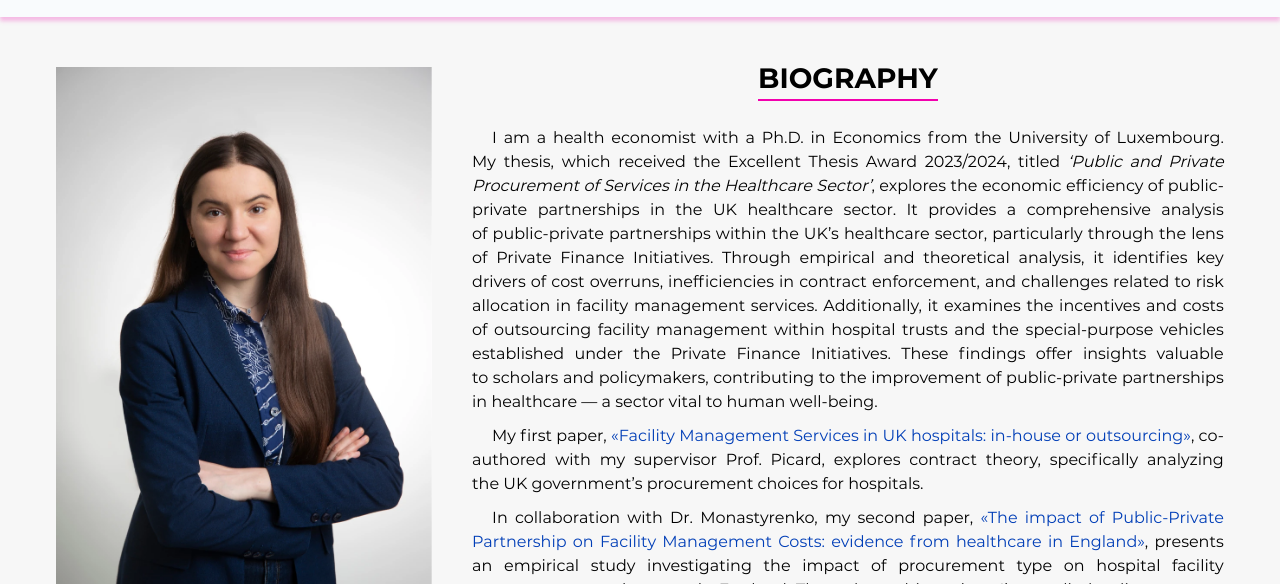
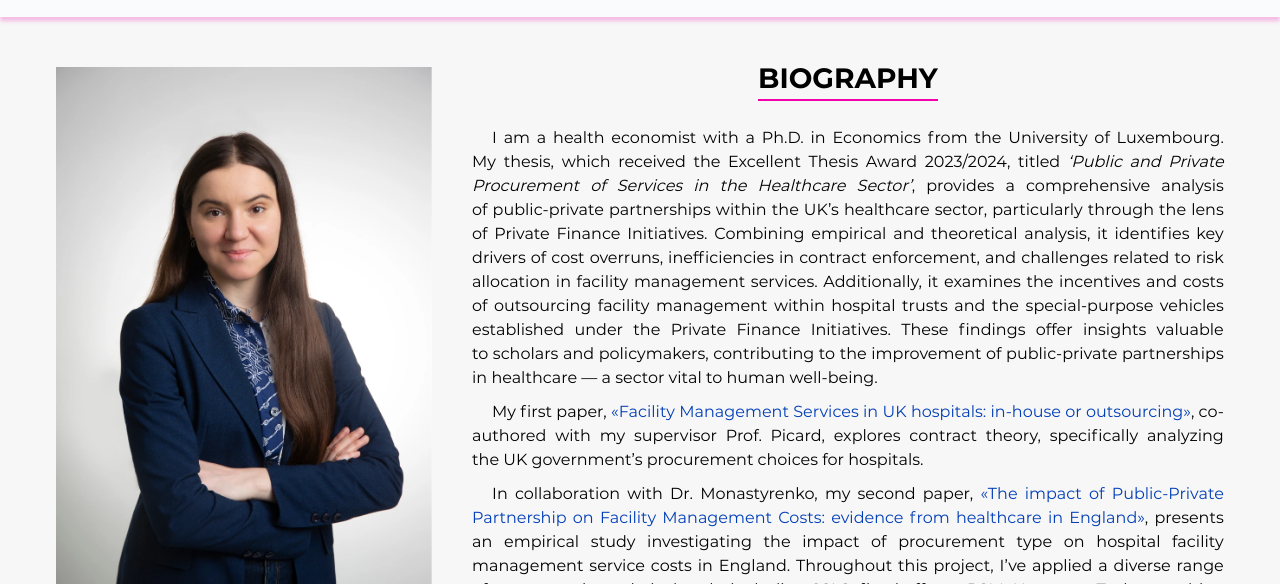
Before and after one commit to apodaneva/apodaneva.github.io, a website: page source/index.html in a window 1280 px wide. Shown: the part 61-645 px from the top of the page. Drawn offline with nearby package versions, Linux system fonts and the light colour scheme; files that its build step writes are made by us from their sources; files whose address does not match are found by name.

Commit message:
biography 2

```diff
--- a/source/index.html
+++ b/source/index.html
@@ -87,7 +87,7 @@
         </div>
         <div class="about__biography">
           <h2>Biography</h2>
-          <p>I&nbsp;am a&nbsp;health economist with a&nbsp;Ph.D. in&nbsp;Economics from the University of&nbsp;Luxembourg. My&nbsp;thesis, which received the Excellent Thesis Award 2023/2024, titled <i>&lsquo;Public and Private Procurement of&nbsp;Services in&nbsp;the Healthcare Sector&rsquo;</i>, explores the economic efficiency of&nbsp;public-private partnerships in&nbsp;the&nbsp;UK healthcare sector. It&nbsp;provides a&nbsp;comprehensive analysis of&nbsp;public-private partnerships within the UK&rsquo;s healthcare sector, particularly through the lens of&nbsp;Private Finance Initiatives. Through empirical and theoretical analysis, it&nbsp;identifies key drivers of&nbsp;cost overruns, inefficiencies in&nbsp;contract enforcement, and challenges related to&nbsp;risk allocation in&nbsp;facility management services. Additionally, it&nbsp;examines the incentives and costs of&nbsp;outsourcing facility management within hospital trusts and the special-purpose vehicles established under the Private Finance Initiatives. These findings offer insights valuable to&nbsp;scholars and policymakers, contributing to&nbsp;the improvement of&nbsp;public-private partnerships in&nbsp;healthcare&nbsp;&mdash; a&nbsp;sector vital to&nbsp;human well-being.</p>
+          <p>I&nbsp;am a&nbsp;health economist with a&nbsp;Ph.D. in&nbsp;Economics from the University of&nbsp;Luxembourg. My&nbsp;thesis, which received the Excellent Thesis Award 2023/2024, titled <i>&lsquo;Public and Private Procurement of&nbsp;Services in&nbsp;the Healthcare Sector&rsquo;</i>, provides a&nbsp;comprehensive analysis of&nbsp;public-private partnerships within the UK&rsquo;s healthcare sector, particularly through the lens of&nbsp;Private Finance Initiatives. Combining empirical and theoretical analysis, it&nbsp;identifies key drivers of&nbsp;cost overruns, inefficiencies in&nbsp;contract enforcement, and challenges related to&nbsp;risk allocation in&nbsp;facility management services. Additionally, it&nbsp;examines the incentives and costs of&nbsp;outsourcing facility management within hospital trusts and the special-purpose vehicles established under the Private Finance Initiatives. These findings offer insights valuable to&nbsp;scholars and policymakers, contributing to&nbsp;the improvement of&nbsp;public-private partnerships in&nbsp;healthcare&nbsp;&mdash; a&nbsp;sector vital to&nbsp;human well-being.</p>
           <p>My&nbsp;first paper, <a href="#article1">&laquo;Facility Management Services in&nbsp;UK hospitals: in-house or&nbsp;outsourcing&raquo;</a>, co-authored with my&nbsp;supervisor Prof. Picard, explores contract theory, specifically analyzing the&nbsp;UK government&rsquo;s procurement choices for hospitals.</p>
           <p>In&nbsp;collaboration with Dr. Monastyrenko, my&nbsp;second paper, <a href="#article2"> &laquo;The impact of&nbsp;Public-Private Partnership on&nbsp;Facility Management Costs: evidence from healthcare in&nbsp;England&raquo;</a>, presents an&nbsp;empirical study investigating the impact of&nbsp;procurement type on&nbsp;hospital facility management service costs in&nbsp;England. Throughout this project, I&rsquo;ve applied a&nbsp;diverse range of&nbsp;econometric analytical tools, including 2SLS, fixed effects, PSM, Hausman-Taylor, machine learning techniques, and rigorous robustness checks using panel data.</p>
           <p>My&nbsp;solo-authored third paper, <a href="#article3">&laquo;Monitoring Intensity against Fees: striking the right balance&raquo;</a>, delves into game theory and contract theory, where&nbsp;I search for a&nbsp;relational contract determining an&nbsp;optimal fee-to-bonus ratio in&nbsp;outsourcing contracts within the healthcare sector.</p>
```
Also changed, not shown: build/img/favicons/180.png, build/img/favicons/192.png, build/img/favicons/512.png, build/index.html.
